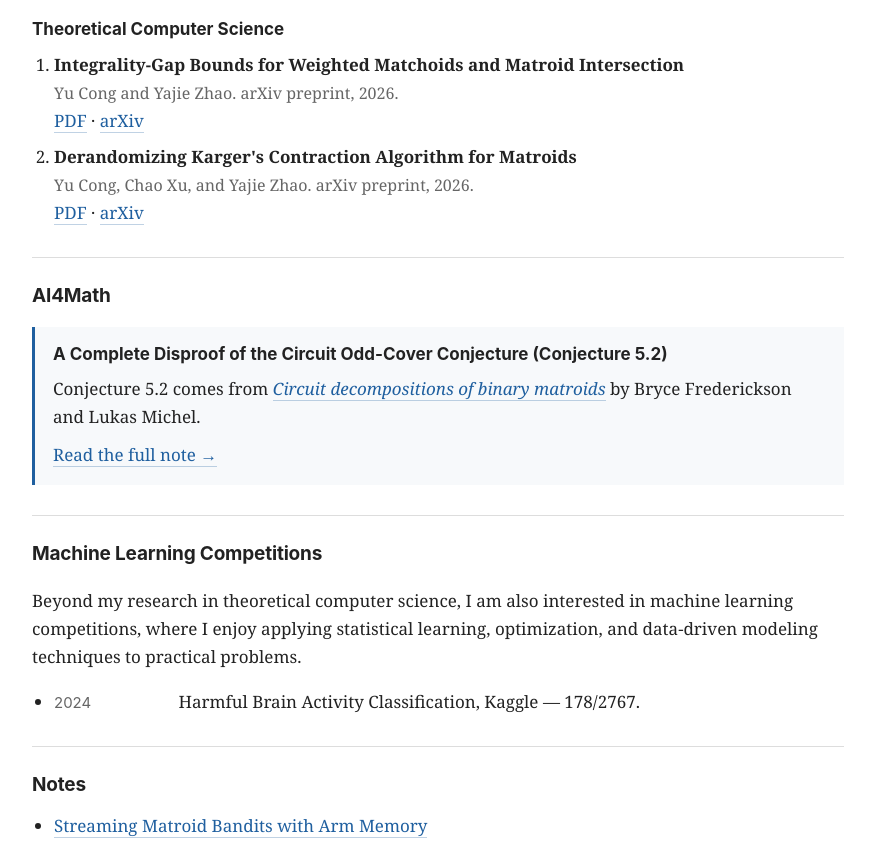
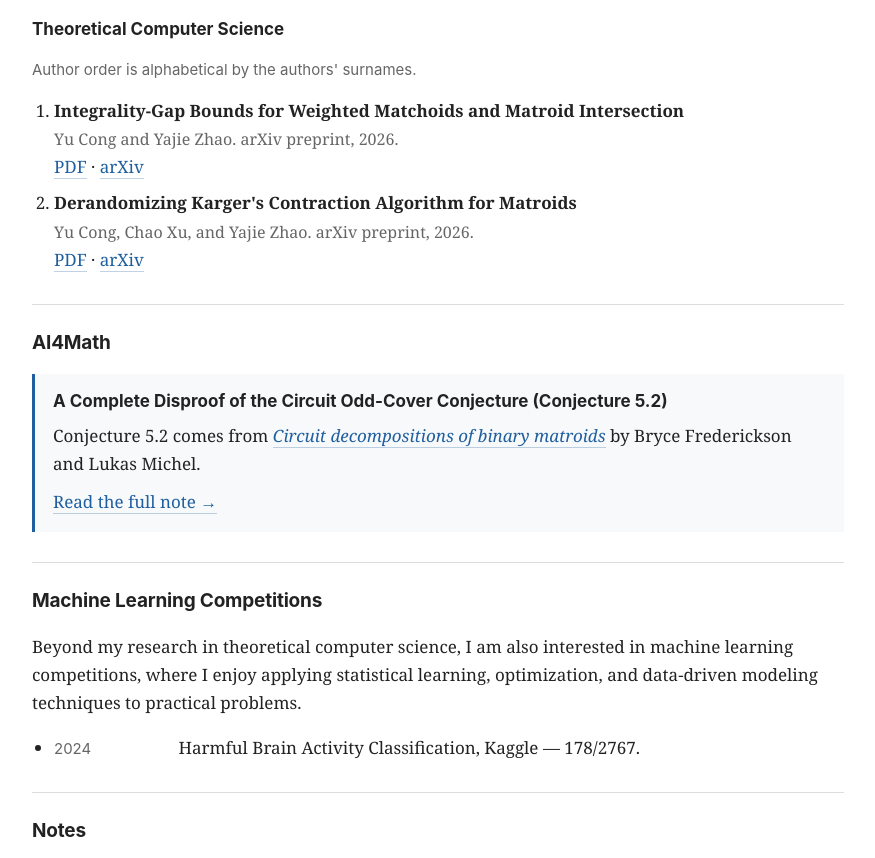
Before and after one commit to zyj1112/zhaoyajie.github.io, a plain HTML site: page index.html in a window 1280 px wide. Shown: the part 1184-2042 px from the top of the page, without its empty margins (202-1077 px from the left). Drawn offline with nearby package versions, Linux system fonts and the light colour scheme.

Commit message:
Clarify TCS author ordering
Add a note that TCS author order is alphabetical by surname.

```diff
--- a/index.html
+++ b/index.html
@@ -282,6 +282,7 @@
       </div>
       <div class="publication-group">
         <h3>Theoretical Computer Science</h3>
+        <p class="note">Author order is alphabetical by the authors' surnames.</p>
         <ol>
           <li>
             <span class="paper-title">Integrality-Gap Bounds for Weighted Matchoids and Matroid Intersection</span><br>
```
